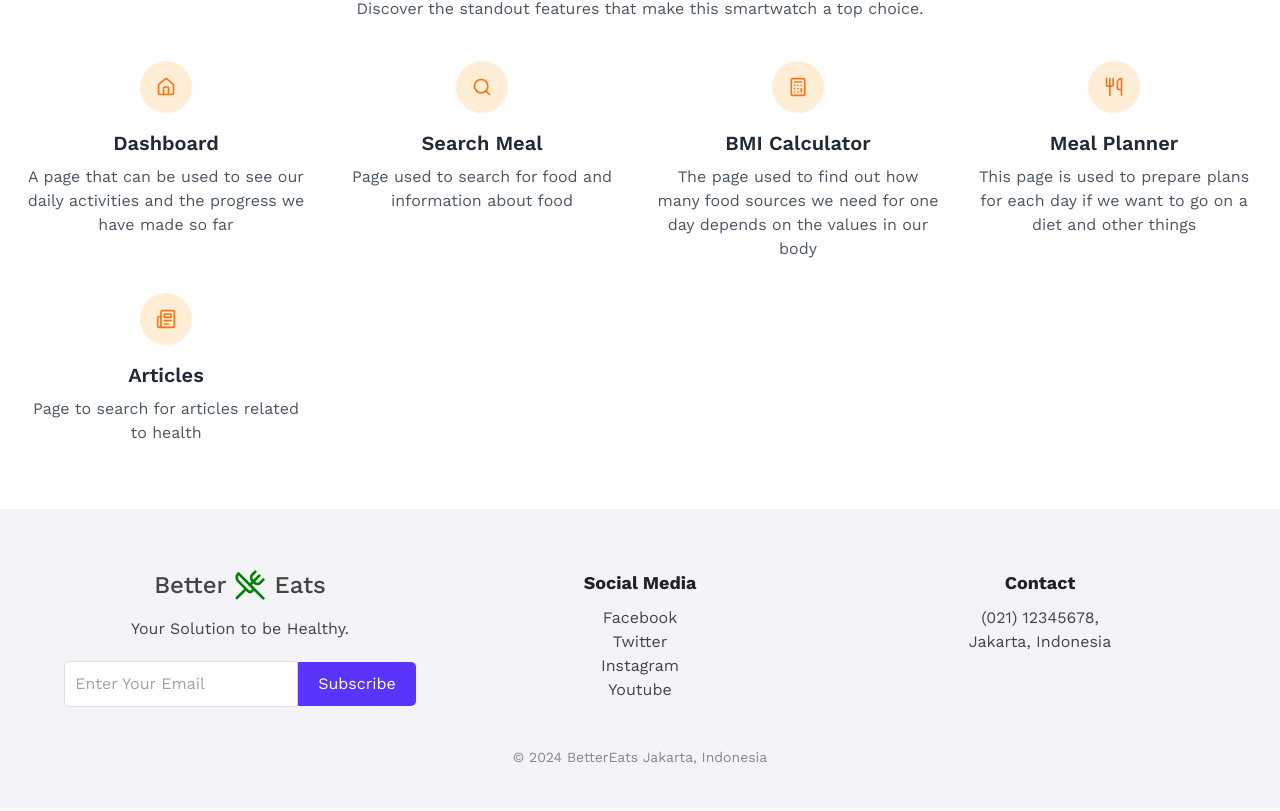
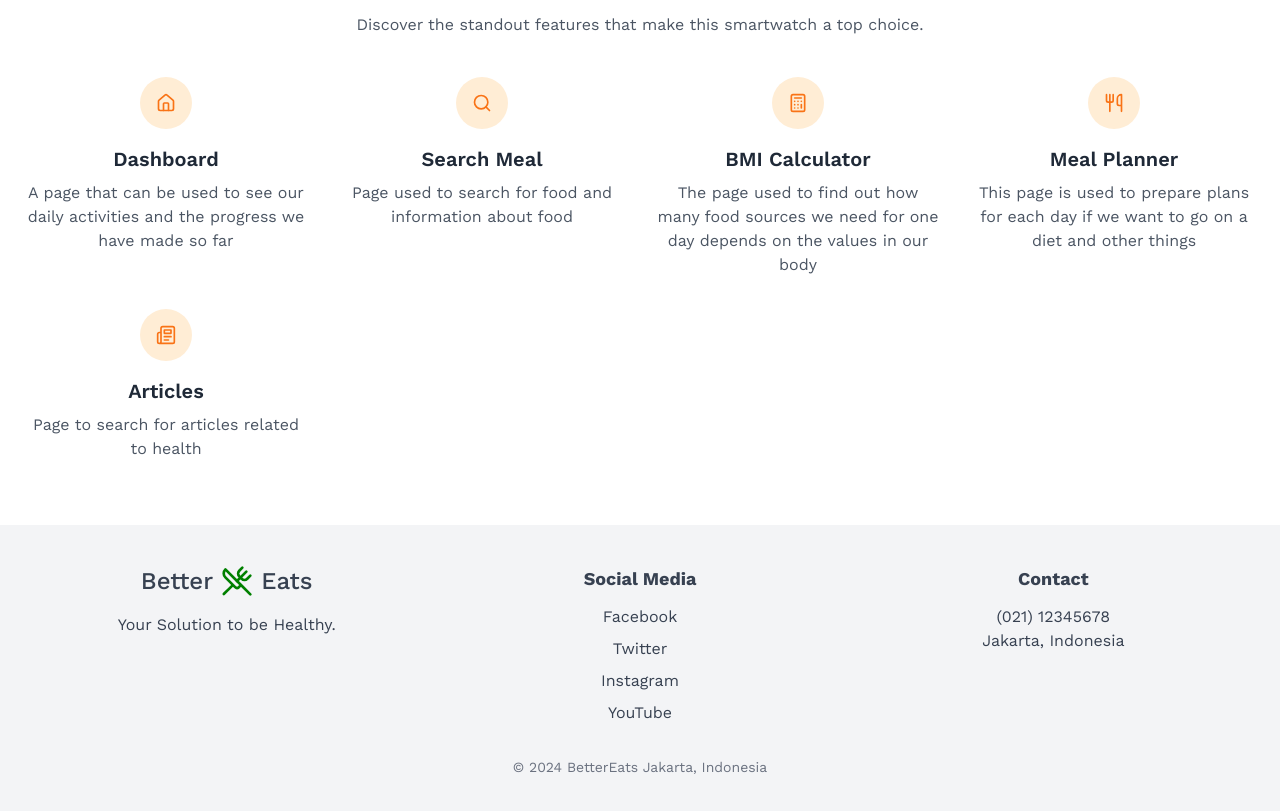
Before and after one commit to Johovenn/BetterEats, a Next.js app: page / in a window 1280 px wide. Shown: the part 1241-2052 px from the top of the page. Built offline with nearby package versions, Linux system fonts and the light colour scheme; no server answers.

Commit message:
feat: fix footer

```diff
--- a/src/app/page.tsx
+++ b/src/app/page.tsx
@@ -21,10 +21,22 @@ export default function LandingPage() {
     visible: { opacity: 1, y: 0, transition: { duration: 0.6 } },
   };
 
+  const MotionWrapper = ({ children }: { children: React.ReactNode }) => (
+    <motion.div
+      className="flex flex-col items-center"
+      variants={featureVariant}
+      initial="hidden"
+      whileInView="visible"
+      viewport={{ once: true, amount: 0.2 }}
+    >
+      {children}
+    </motion.div>
+  );
+
   return (
     <main className="w-full bg-white">
       <Navbar />
-
+      <MotionWrapper>
       {/* Banner Section */}
       <div id="home" className="flex items-center rounded-lg px-20 py-10 mt-10">
         {/* Text Section */}
@@ -55,12 +67,20 @@ export default function LandingPage() {
           />
         </div>
       </div>
+      </MotionWrapper>
 
       {/* About Us Section */}
-      <section id ="about" className="mx-auto px-6 py-16 mx-6 mt-10 grid grid-cols-1 md:grid-cols-2 gap-12 items-center bg-gray-50">
+      <MotionWrapper>
+        <section className="bg-gray-50 ">
+        <h3 className="text-3xl font-bold text-gray-800 text-center mt-6 text-green-600">About Us</h3>
+      <div id ="about" className="mx-auto px-10 py-16 mx-6 grid grid-cols-1 md:grid-cols-2 gap-12 items-center">
         {/* Left Text Content */}
         <div>
-          <h2 className="text-3xl font-semibold text-green-500 uppercase">About Us</h2>
+          <h1 className="text-2xl font-medium flex items-center gap-2">
+                Better
+                <UtensilsCrossed size={32} color="green"/>
+                Eats
+            </h1>
           <p className="text-gray-700 mt-4">
             Our journey began as a simple idea for a college thesis—a project that combined our passion for health and technology. We wanted to create something meaningful, not just for academic purposes but for real-world impact.
           </p>
@@ -105,7 +125,9 @@ export default function LandingPage() {
             </ul>
           </div>
         </div>
+      </div>
       </section>
+      </MotionWrapper>
 
 
       {/* Product Features */}
@@ -206,7 +228,13 @@ export default function LandingPage() {
           </motion.div>
         </div>
       </section>
-      <Footer/>
+      <motion.div
+            className="items-center"
+            variants={featureVariant}
+            initial="hidden"
+            whileInView="visible"
+            viewport={{ once: true, amount: 0.2 }}
+          ><Footer/></motion.div>
     </main>
   );
 }
--- a/src/components/landing/footer.tsx
+++ b/src/components/landing/footer.tsx
@@ -1,108 +1,40 @@
 import { UtensilsCrossed } from "lucide-react";
-
-import React from 'react';
 
 const Footer: React.FC = () => {
   return (
-    <footer style={styles.footerContainer}>
-      <div style={styles.contentContainer}>
-        <div style={styles.section}>
-        <h1 className="text-2xl font-medium flex justify-center items-center gap-2 mb-4">
-                        Better
-                        <UtensilsCrossed size={32} color="green" />
-                        Eats
-                    </h1>
-          <p style={styles.description}>
-            Your Solution to be Healthy.
-          </p>
-          <div style={styles.subscribeContainer}>
-            <input
-              type="email"
-              placeholder="Enter Your Email"
-              style={styles.input}
-            />
-            <button style={styles.button}>Subscribe</button>
-          </div>
+    <footer className="bg-gray-100 py-10 text-center text-gray-700">
+      <div className="container mx-auto grid grid-cols-1 md:grid-cols-3 gap-6">
+        {/* Footer Logo */}
+        <div>
+          <h1 className="text-2xl font-medium flex justify-center items-center gap-2 mb-4">
+            Better
+            <UtensilsCrossed size={32} color="green" />
+            Eats
+          </h1>
+          <p>Your Solution to be Healthy.</p>
         </div>
-        <div style={styles.section}>
-          <h3 style={styles.heading}>Social Media</h3>
-          <p>Facebook</p>
-          <p>Twitter</p>
-          <p>Instagram</p>
-          <p>Youtube</p>
+
+        {/* Footer Social Media */}
+        <div>
+          <h3 className="text-lg font-bold mb-3">Social Media</h3>
+          <ul className="space-y-2">
+            <li><a href="https://facebook.com" className="hover:underline">Facebook</a></li>
+            <li><a href="https://twitter.com" className="hover:underline">Twitter</a></li>
+            <li><a href="https://instagram.com" className="hover:underline">Instagram</a></li>
+            <li><a href="https://youtube.com" className="hover:underline">YouTube</a></li>
+          </ul>
         </div>
-        <div style={styles.section}>
-          <h3 style={styles.heading}>Contact</h3>
-          <p>(021) 12345678, </p>
+
+        {/* Footer Contact */}
+        <div>
+          <h3 className="text-lg font-bold mb-3">Contact</h3>
+          <p>(021) 12345678</p>
           <p>Jakarta, Indonesia</p>
         </div>
       </div>
-      <div style={styles.copyright}>
-      © 2024 BetterEats Jakarta, Indonesia
-      </div>
+      <div className="mt-8 text-sm text-gray-500">© 2024 BetterEats Jakarta, Indonesia</div>
     </footer>
   );
 };
 
-const styles = {
-  footerContainer: {
-    backgroundColor: '#f4f4f8',
-    padding: '40px',
-    textAlign: 'center' as const,
-    color: '#444',
-  },
-  contentContainer: {
-    display: 'flex',
-    justifyContent: 'space-between',
-    flexWrap: 'wrap' as const,
-    maxWidth: '1200px',
-    margin: '0 auto',
-  },
-  section: {
-    flex: '1 1 200px',
-    padding: '20px',
-  },
-  logo: {
-    fontSize: '24px',
-    fontWeight: 'bold' as const,
-    color: '#5a34fa',
-  },
-  description: {
-    marginTop: '10px',
-    marginBottom: '20px',
-  },
-  subscribeContainer: {
-    display: 'flex',
-    alignItems: 'center',
-    justifyContent: 'center',
-  },
-  input: {
-    padding: '10px',
-    fontSize: '16px',
-    border: '1px solid #ddd',
-    borderRadius: '5px 0 0 5px',
-    outline: 'none' as const,
-  },
-  button: {
-    padding: '10px 20px',
-    fontSize: '16px',
-    backgroundColor: '#5a34fa',
-    color: '#fff',
-    border: 'none',
-    borderRadius: '0 5px 5px 0',
-    cursor: 'pointer',
-  },
-  heading: {
-    fontSize: '18px',
-    fontWeight: 'bold' as const,
-    color: '#222',
-    marginBottom: '10px',
-  },
-  copyright: {
-    marginTop: '20px',
-    fontSize: '14px',
-    color: '#888',
-  },
-};
-
 export default Footer;
```
